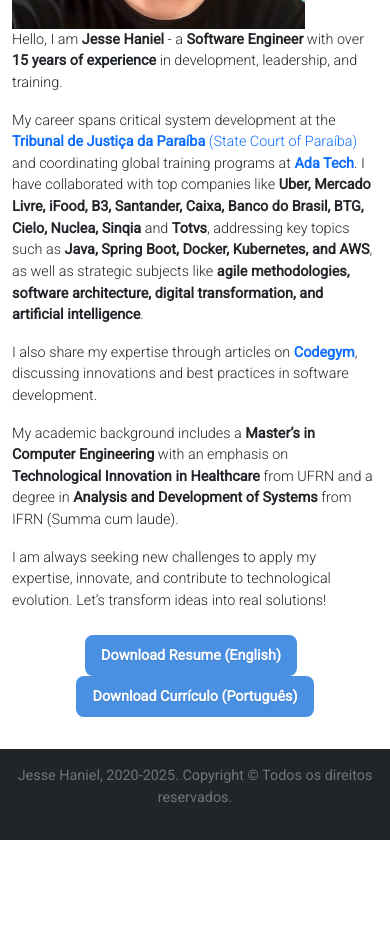
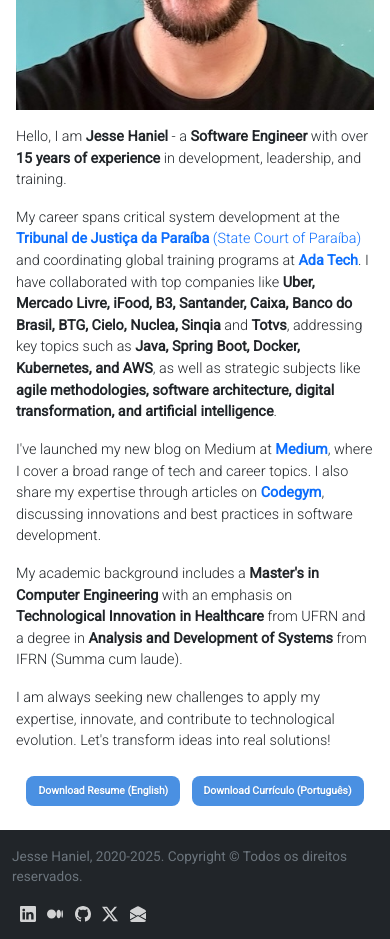
Before and after one commit to jessehaniel/jessehaniel.github.io, a plain HTML site: page index.html in a window 390 px wide. Shown: the part 680-1619 px from the top of the page. Before the commit the page ends 1520 px from the top, so only its background shows below. Drawn offline with nearby package versions, Linux system fonts and the light colour scheme.

Commit message:
Adding social media links on footer

```diff
--- a/index.html
+++ b/index.html
@@ -63,6 +63,11 @@
         document.getElementById('lang-en').classList.add('active');
         document.getElementById('lang-pt').classList.remove('active');
         document.getElementById('header-title').innerText = "Software Architect & Tech Leader | Java Innovator | Global Educator & Product Strategist";
+        document.getElementById('social-linkedin').title = "LinkedIn Profile";
+        document.getElementById('social-medium').title = "Medium Blog";
+        document.getElementById('social-github').title = "GitHub Profile";
+        document.getElementById('social-twitter-x').title = "Twitter Profile";
+        document.getElementById('social-mail').title = "Send an Email";
       } else {
         document.documentElement.lang = "pt-BR";
         document.getElementById('content-en').style.display = 'none';
@@ -70,6 +75,11 @@
         document.getElementById('lang-en').classList.remove('active');
         document.getElementById('lang-pt').classList.add('active');
         document.getElementById('header-title').innerText = "Arquiteto de Software & Líder Técnico | Inovador em Java | Educador Global & Estrategista de Produtos";
+        document.getElementById('social-linkedin').title = "Perfil LinkedIn";
+        document.getElementById('social-medium').title = "Blog Medium";
+        document.getElementById('social-github').title = "Perfil GitHub";
+        document.getElementById('social-twitter-x').title = "Perfil Twitter";
+        document.getElementById('social-mail').title = "Envie um e-mail";
       }
     }
 
@@ -86,11 +96,11 @@
       <div class="container">
         <div class="me-auto">
           <a class="navbar-brand" href="https://jessehaniel.dev/">
-            Jesse Haniel
+            Jesse Haniel<br/>
             <span class="fw-light fst-italic subtitle" id="header-title"></span>
           </a>
         </div>
-        <ul class="navbar-nav mb-2 mb-md-0 me-auto">
+        <ul class="navbar-nav mb-2 mb-md-0">
           <li class="nav-item">
             <a class="nav-link" href="javascript:setLanguage('en')" id="lang-en">🇺🇸 English</a>
           </li>
@@ -114,9 +124,14 @@
         <div id="content-en">
           <p>Hello, I am <strong>Jesse Haniel</strong> - a <strong>Software Engineer</strong> with over <strong>15 years of experience</strong> in development, leadership, and training.</p>
           <p>My career spans critical system development at the <a href="https://www.tjpb.jus.br/" target="_blank"><strong>Tribunal de Justiça da Paraíba</strong> (State Court of Paraíba)</a> and coordinating global training programs at <a href="https://ada.tech/" target="_blank"><strong>Ada Tech</strong></a>. I have collaborated with top companies like <strong>Uber, Mercado Livre, iFood, B3, Santander, Caixa, Banco do Brasil, BTG, Cielo, Nuclea, Sinqia</strong> and <strong>Totvs</strong>, addressing key topics such as <strong>Java, Spring Boot, Docker, Kubernetes, and AWS</strong>, as well as strategic subjects like <strong>agile methodologies, software architecture, digital transformation, and artificial intelligence</strong>.</p>
-          <p>I also share my expertise through articles on <a href="https://codegym.cc/authors/jesse-haniel" target="_blank"><strong>Codegym</strong></a>, discussing innovations and best practices in software development.</p>
-          <p>My academic background includes a <strong>Master’s in Computer Engineering</strong> with an emphasis on <strong>Technological Innovation in Healthcare</strong> from UFRN and a degree in <strong>Analysis and Development of Systems</strong> from IFRN (Summa cum laude).</p>
-          <p>I am always seeking new challenges to apply my expertise, innovate, and contribute to technological evolution. Let’s transform ideas into real solutions!</p>
+          <p>
+            I've launched my new blog on Medium at
+            <a href="https://medium.com/@jesse.haniel" target="_blank"><strong>Medium</strong></a>,
+            where I cover a broad range of tech and career topics. I also share my expertise through articles on
+            <a href="https://codegym.cc/authors/jesse-haniel" target="_blank"><strong>Codegym</strong></a>, discussing innovations and best practices in software development.
+          </p>
+          <p>My academic background includes a <strong>Master's in Computer Engineering</strong> with an emphasis on <strong>Technological Innovation in Healthcare</strong> from UFRN and a degree in <strong>Analysis and Development of Systems</strong> from IFRN (Summa cum laude).</p>
+          <p>I am always seeking new challenges to apply my expertise, innovate, and contribute to technological evolution. Let's transform ideas into real solutions!</p>
           <div class="mt-4 text-center">
             <a class="btn btn-custom me-2" href="./resources/resume.pdf" target="_blank"><strong>Download Resume (English)</strong></a>
             <a class="btn btn-custom" href="./resources/curriculo.pdf" target="_blank"><strong>Download Currículo (Português)</strong></a>
@@ -126,7 +141,12 @@
         <div id="content-pt" style="display: none;">
           <p>Olá, eu sou <strong>Jesse Haniel</strong> - <strong>Engenheiro de Software</strong> com mais de <strong>15 anos de experiência</strong> em desenvolvimento, liderança e treinamento.</p>
           <p>Minha trajetória inclui o desenvolvimento de sistemas críticos no <a href="https://www.tjpb.jus.br/" target="_blank"><strong>Tribunal de Justiça da Paraíba</strong></a> e a coordenação de programas de treinamento globais na <a href="https://ada.tech/" target="_blank"><strong>Ada Tech</strong></a>. Já colaborei com grandes empresas como <strong>Uber, Mercado Livre, iFood, B3, Santander, Caixa, Banco do Brasil, BTG, Cielo, Nuclea, Sinqia</strong> e <strong>Totvs</strong>, abordando temas essenciais como <strong>Java, Spring Boot, Docker, Kubernetes e AWS</strong>, além de tópicos estratégicos como <strong>metodologias ágeis, arquitetura de software, transformação digital e inteligência artificial</strong>.</p>
-          <p>Também compartilho meu conhecimento por meio de artigos no <a href="https://codegym.cc/authors/jesse-haniel" target="_blank"><strong>Codegym</strong></a>, onde discuto inovações e melhores práticas no desenvolvimento de software.</p>
+          <p>
+            Lancei meu novo blog no Medium em
+            <a href="https://medium.com/@jesse.haniel" target="_blank"><strong>Medium</strong></a>,
+            onde abordo uma ampla gama de temas de tecnologia e carreira. Também compartilho meu conhecimento por meio de artigos no
+            <a href="https://codegym.cc/authors/jesse-haniel" target="_blank"><strong>Codegym</strong></a>, onde discuto inovações e melhores práticas no desenvolvimento de software.
+          </p>
           <p>Minha formação acadêmica inclui um <strong>Mestrado em Engenharia de Computação</strong> com ênfase em <strong>Inovação Tecnológica na Saúde</strong> pela <strong>UFRN</strong> e uma graduação em <strong>Análise e Desenvolvimento de Sistemas</strong> pelo <strong>IFRN</strong> (Summa cum laude).</p>
           <p>Estou sempre em busca de novos desafios para aplicar minha expertise, inovar e contribuir para a evolução tecnológica. Vamos transformar ideias em soluções reais!</p>
           <div class="mt-4 text-center">
@@ -139,10 +159,37 @@
   </div>
 
   <footer class="footer mt-auto py-3 bg-dark">
-    <div class="container text-center">
-      <p id="copyright" class="text-muted">
+    <div class="container d-flex justify-content-between align-items-center">
+      <div class="footer-copy text-muted">
         Jesse Haniel, 2020-<span id="currentyear"></span>. Copyright &copy; Todos os direitos reservados.
-      </p>
+      </div>
+      <div class="footer-social">
+        <a target="_blank" rel="noopener" href="https://www.linkedin.com/in/jessehaniel/" id="social-linkedin">
+          <svg xmlns="http://www.w3.org/2000/svg" width="16" height="16" fill="white" class="bi bi-linkedin" viewBox="0 0 16 16">
+            <path d="M0 1.146C0 .513.526 0 1.175 0h13.65C15.474 0 16 .513 16 1.146v13.708c0 .633-.526 1.146-1.175 1.146H1.175C.526 16 0 15.487 0 14.854V1.146zm4.943 12.248V6.169H2.542v7.225h2.401zm-1.2-8.212c.837 0 1.358-.554 1.358-1.248-.015-.709-.52-1.248-1.342-1.248-.822 0-1.359.54-1.359 1.248 0 .694.521 1.248 1.327 1.248h.016zm4.908 8.212V9.359c0-.216.016-.432.08-.586.173-.431.568-.878 1.232-.878.869 0 1.216.662 1.216 1.634v3.865h2.401V9.25c0-2.22-1.184-3.252-2.764-3.252-1.274 0-1.845.7-2.165 1.193v.025h-.016a5.54 5.54 0 0 1 .016-.025V6.169h-2.4c.03.678 0 7.225 0 7.225h2.4z"/>
+          </svg>
+        </a>
+        <a target="_blank" rel="noopener" href="https://medium.com/@jesse.haniel" class="ms-2" id="social-medium">
+          <svg xmlns="http://www.w3.org/2000/svg" width="16" height="16" fill="currentColor" class="bi bi-medium" viewBox="0 0 16 16">
+            <path d="M9.025 8c0 2.485-2.02 4.5-4.513 4.5A4.506 4.506 0 0 1 0 8c0-2.486 2.02-4.5 4.512-4.5A4.506 4.506 0 0 1 9.025 8m4.95 0c0 2.34-1.01 4.236-2.256 4.236S9.463 10.339 9.463 8c0-2.34 1.01-4.236 2.256-4.236S13.975 5.661 13.975 8M16 8c0 2.096-.355 3.795-.794 3.795-.438 0-.793-1.7-.793-3.795 0-2.096.355-3.795.794-3.795.438 0 .793 1.699.793 3.795"/>
+          </svg>
+        </a>
+        <a target="_blank" rel="noopener" href="https://github.com/jessehaniel" title="GitHub Profile" id="social-github">
+          <svg xmlns="http://www.w3.org/2000/svg" width="16" height="16" fill="white" class="bi bi-github" viewBox="0 0 16 16">
+            <path d="M8 0C3.58 0 0 3.58 0 8c0 3.54 2.29 6.53 5.47 7.59.4.07.55-.17.55-.38 0-.19-.01-.82-.01-1.49-2.01.37-2.53-.49-2.69-.94-.09-.23-.48-.94-.82-1.13-.28-.15-.68-.52-.01-.53.63-.01 1.08.58 1.23.82.72 1.21 1.87.87 2.33.66.07-.52.28-.87.51-1.07-1.78-.2-3.64-.89-3.64-3.95 0-.87.31-1.59.82-2.15-.08-.2-.36-1.02.08-2.12 0 0 .67-.21 2.2.82.64-.18 1.32-.27 2-.27.68 0 1.36.09 2 .27 1.53-1.04 2.2-.82 2.2-.82.44 1.1.16 1.92.08 2.12.51.56.82 1.27.82 2.15 0 3.07-1.87 3.75-3.65 3.95.29.25.54.73.54 1.48 0 1.07-.01 1.93-.01 2.2 0 .21.15.46.55.38A8.012 8.012 0 0 0 16 8c0-4.42-3.58-8-8-8z"/>
+          </svg>
+        </a>
+        <a target="_blank" rel="noopener" href="https://twitter.com/jessehaniel" id="social-twitter-x">
+          <svg xmlns="http://www.w3.org/2000/svg" width="16" height="16" fill="currentColor" class="bi bi-twitter-x" viewBox="0 0 16 16">
+            <path d="M12.6.75h2.454l-5.36 6.142L16 15.25h-4.937l-3.867-5.07-4.425 5.07H.316l5.733-6.57L0 .75h5.063l3.495 4.633L12.601.75Zm-.86 13.028h1.36L4.323 2.145H2.865z"/>
+          </svg>
+        </a>
+        <a target="_blank" rel="noopener" href="mailto:jesse.haniel@gmail.com" id="social-mail">
+          <svg xmlns="http://www.w3.org/2000/svg" width="16" height="16" fill="white" class="bi bi-envelope-open-fill" viewBox="0 0 16 16">
+            <path d="M8.941.435a2 2 0 0 0-1.882 0l-6 3.2A2 2 0 0 0 0 5.4v.313l6.709 3.933L8 8.928l1.291.717L16 5.715V5.4a2 2 0 0 0-1.059-1.765l-6-3.2zM16 6.873l-5.693 3.337L16 13.372v-6.5zm-.059 7.611L8 10.072.059 14.484A2 2 0 0 0 2 16h12a2 2 0 0 0 1.941-1.516zM0 13.373l5.693-3.163L0 6.873v6.5z"/>
+          </svg>
+        </a>
+      </div>
     </div>
   </footer>
 
--- a/resources/style.css
+++ b/resources/style.css
@@ -16,7 +16,6 @@ body {
   max-height: 23rem;
 }
 
-  /* Foto de perfil ajustada para max-width 80% */
 #profile {
   max-width: 80%;
   min-width: 100px;
@@ -40,7 +39,6 @@ body {
   font-weight: bold;
 }
 
-  /* Estilização dos botões modernos e suaves, reduzidos para 75% do tamanho anterior */
 .btn-custom {
   background-color: #4A90E2;
   color: #fff;
@@ -49,14 +47,111 @@ body {
   border-radius: 8px;
   font-size: 0.9rem;
   transition: background-color 0.3s ease;
-    text-shadow: 0 1px 1px rgba(0,0,0,0.1);
+  text-shadow: 0 1px 1px rgba(0, 0, 0, 0.1);
 }
 
 .btn-custom:hover {
   background-color: #357ABD;
 }
 
-  /* Espaço extra na parte inferior do conteúdo para evitar que os botões fiquem "colados" no rodapé */
 #content {
   padding-bottom: 2rem;
 }
+
+.footer-social {
+  margin-top: 0.5rem;
+  padding: 0;
+  list-style: none;
+}
+
+.footer-social .list-inline-item {
+  margin: 0 0.25rem;
+}
+
+.footer-social .list-inline-item a {
+  display: inline-block;
+  color: #fff;
+  opacity: 0.8;
+  transition: opacity 0.3s ease;
+}
+
+.footer-social .list-inline-item a:hover {
+  opacity: 1;
+}
+
+.footer .container {
+  display: flex;
+  justify-content: space-between;
+  align-items: center;
+}
+
+.footer-copy {
+  font-size: 0.85rem;
+}
+
+.footer-social a {
+  margin-left: 0.5rem;
+  color: #fff;
+  opacity: 0.8;
+  transition: opacity 0.3s ease;
+}
+
+.footer-social a:hover {
+  opacity: 1;
+}
+
+@media (max-width: 576px) {
+  body {
+    font-size: 0.85rem;
+  }
+
+  .navbar .container {
+    flex-direction: row;
+    align-items: center;
+  }
+
+  .navbar-nav {
+    flex-direction: row !important;
+    margin-left: 0;
+  }
+
+  .navbar-nav .nav-item {
+    margin-right: 0.5rem;
+  }
+
+  #header-title {
+    display: inline-block;
+    width: 100%;
+    white-space: normal;
+    word-wrap: break-word;
+  }
+
+  #profile {
+    max-width: 100%;
+    display: block;
+    margin: 0 auto 1rem auto;
+  }
+
+  .btn-custom {
+    padding: 0.45rem 0.75rem;
+    font-size: 0.65rem;
+    margin-bottom: 0.5rem;
+  }
+
+  #content {
+    padding: 1rem;
+  }
+
+  .footer .container {
+    flex-direction: column;
+    align-items: flex-start;
+    gap: 0.5rem;
+  }
+
+  .footer-social {
+    margin-left: 0;
+    width: 100%;
+    text-align: left;
+  }
+
+}
```
Lines whose indentation alone changed are shown as unchanged.
